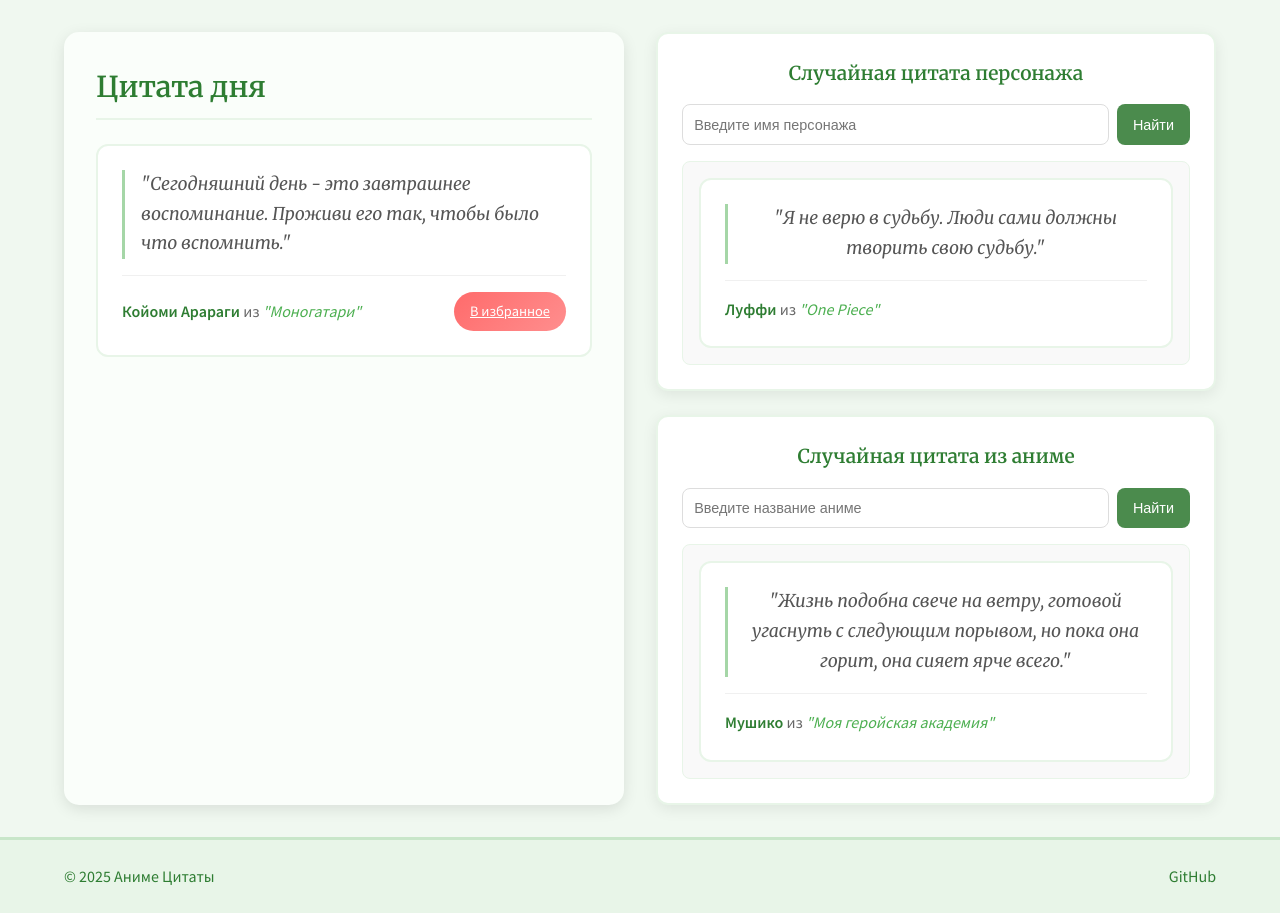
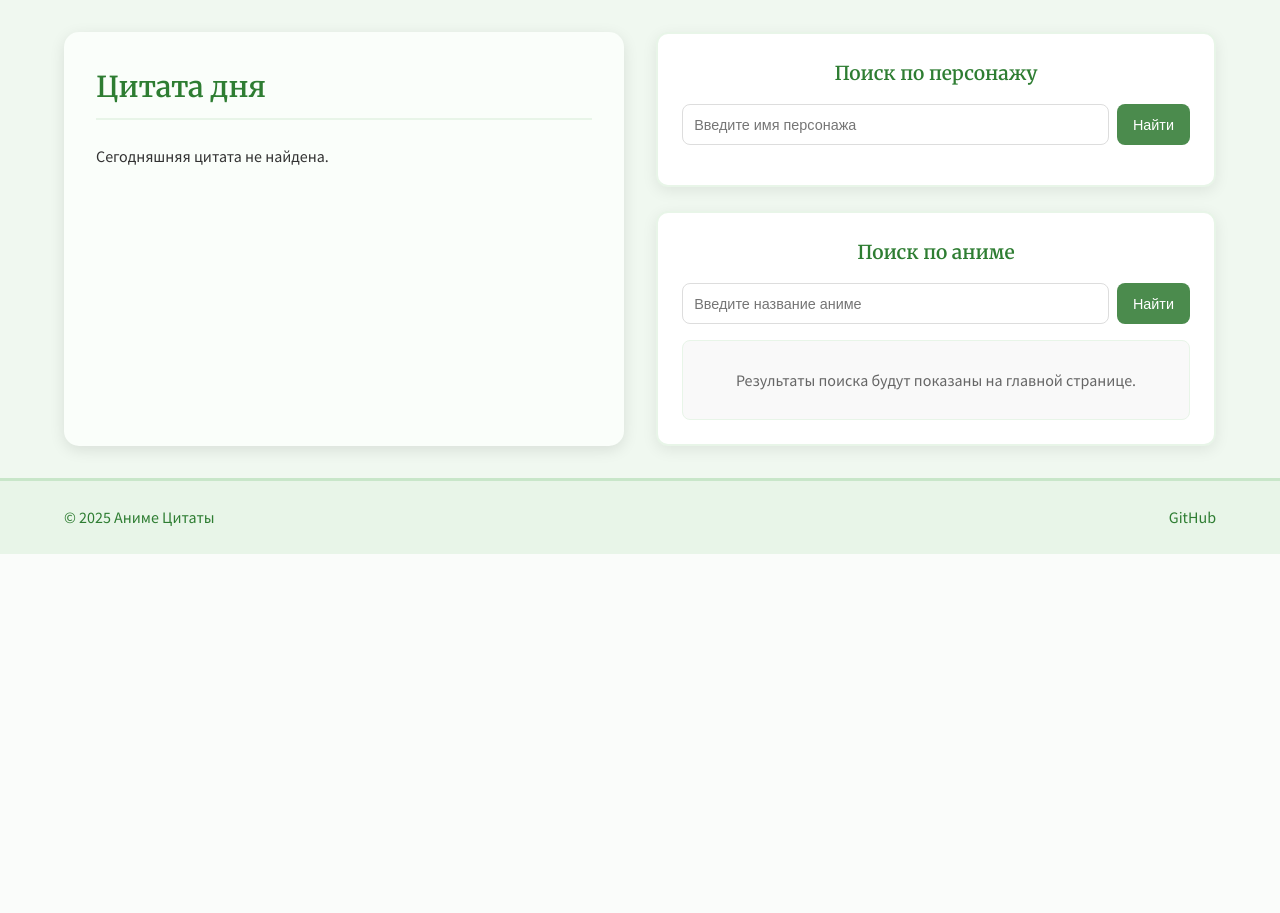
Before and after one commit to bebebubu228/anime-quotes-app, a Flask app: template templates/daily.html in a window 1280 px wide. Shown: the part 246-1159 px from the top of the page. After the commit the page ends 800 px from the top, so only its background shows below. Run offline with Flask 3, Linux system fonts and the light colour scheme; the template is opened without the code that fills it, so the values that code supplies are empty; parts of the project's set-up code (start-up, migrations or seed data) failed here and were passed over.

Commit message:
добавление запросов к цитате дня

```diff
--- a/templates/daily.html
+++ b/templates/daily.html
@@ -1,17 +1,19 @@
 <!DOCTYPE html>
 <html lang="ru">
+
 <head>
     <meta charset="UTF-8">
     <meta name="viewport" content="width=device-width, initial-scale=1.0">
     <title>Аниме Цитаты - Цитата дня</title>
     <link rel="stylesheet" href="../static/style.css">
 </head>
+
 <body>
     <header class="main-header">
         <div class="header-top">
             <div class="logo-section">
-            <img src="../images/logo1.2.png" alt="Лого" width="230" height="100">
-            <img src="../images/chibi1.2.png" alt="Лого" width="100" height="150">
+                <img src="../static/images/logo1.2.png" alt="Лого" width="230" height="100">
+                <img src="../static/images/chibi1.2.png" alt="Лого" width="100" height="150">
             </div>
             <div class="slogan-container">
                 <div class="slogan">
@@ -33,65 +35,63 @@
         </nav>
     </header>
     <main class="main-content">
+        {% with messages = get_flashed_messages(with_categories=true) %}
+        {% if messages %}
+            <ul class="flashes-container">
+            {% for category, message in messages %}
+                <li class="flash-{{ category }}">{{ message }}</li>
+            {% endfor %}
+            </ul>
+        {% endif %}
+        {% endwith %}
+
         <div class="content-wrapper">
             <section class="quotes-section">
                 <h2>Цитата дня</h2>
                 <div class="quotes-list">
+                    {% if daily_quote %}
                     <div class="quote-card quote-of-day">
                         <div class="quote-text">
-                            "Сегодняшний день - это завтрашнее воспоминание. Проживи его так, чтобы было что вспомнить."
+                            "{{ daily_quote.quote }}"
                         </div>
                         <div class="quote-meta">
                             <div class="quote-source">
-                                <span class="quote-character">Койоми Арараги</span> из
-                                <span class="quote-anime">"Моногатари"</span>
+                                <span class="quote-character">{{ daily_quote.name_character }}</span> из
+                                <span class="quote-anime">"{{ daily_quote.anime_title }}"</span>
                             </div>
                             <a href="register.html" class="favorite-btn">В избранное</a>
                         </div>
                     </div>
+                    {% else %}
+                    <div class="no-quotes">
+                        <p>Сегодняшняя цитата не найдена.</p>
+                    </div>
+                    {% endif %}
                 </div>
             </section>
 
             <aside class="sidebar">
-                <!-- Такая же боковая панель как на главной -->
                 <div class="sidebar-section">
-                    <h3>Случайная цитата персонажа</h3>
+                    <h3>Поиск по персонажу</h3>
+                    <form method="POST" action="/search-character">
                         <div class="search-box">
-                        <input type="text" placeholder="Введите имя персонажа">
-                        <button>Найти</button>
+                            <input type="text" placeholder="Введите имя персонажа" name="character_name" required>
+                            <button type="submit">Найти</button>
                         </div>
-                    <div class="random-quote">
-                        <div class="quote-card">
-                            <div class="quote-text">
-                                "Я не верю в судьбу. Люди сами должны творить свою судьбу."
-                            </div>
-                            <div class="quote-meta">
-                                <div class="quote-source">
-                                    <span class="quote-character">Луффи</span> из
-                                    <span class="quote-anime">"One Piece"</span>
-                                </div>
-                            </div>
-                        </div>
-                    </div>
+                    </form>
+
                 </div>
 
                 <div class="sidebar-section">
-                    <h3>Случайная цитата из аниме</h3>
+                    <h3>Поиск по аниме</h3>
+                    <form method="POST" action="/search-anime">
                         <div class="search-box">
-                        <input type="text" placeholder="Введите название аниме">
-                        <button>Найти</button>
+                            <input type="text" placeholder="Введите название аниме" name="anime_title" required>
+                            <button type="submit">Найти</button>
                         </div>
+                    </form>
                     <div class="random-quote">
-                        <div class="quote-card">
-                            <div class="quote-text">
-                                "Жизнь подобна свече на ветру, готовой угаснуть с следующим порывом, но пока она горит, она сияет ярче всего."
-                            </div><div class="quote-meta">
-                                <div class="quote-source">
-                                    <span class="quote-character">Мушико</span> из
-                                    <span class="quote-anime">"Моя геройская академия"</span>
-                                </div>
-                            </div>
-                        </div>
+                        <p class="search-tip">Результаты поиска будут показаны на главной странице.</p>
                     </div>
                 </div>
             </aside>
@@ -105,4 +105,5 @@
         </div>
     </footer>
 </body>
+
 </html>
```
Lines whose indentation alone changed are shown as unchanged.
